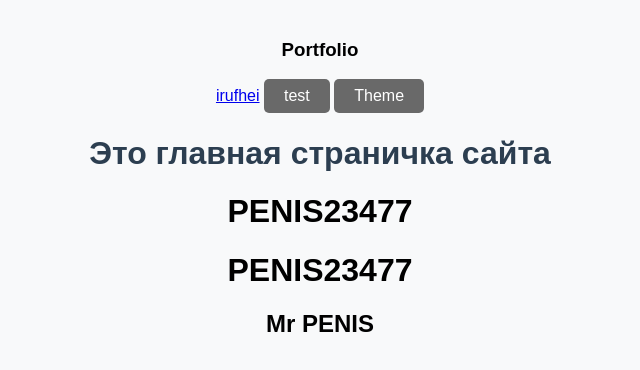
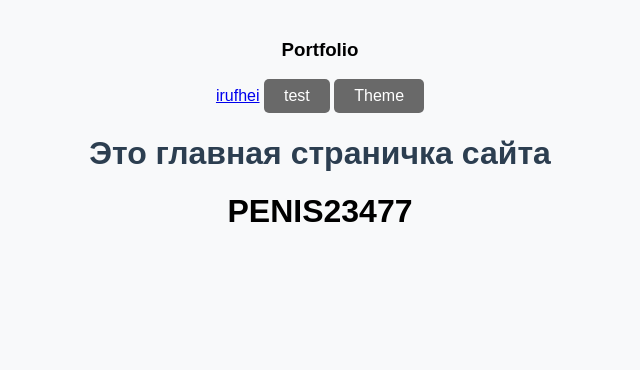
Before and after one commit to Termos47/Termos47.github.io, a plain HTML site: page sitee/index.html in a window 1280 px wide. Shown: the whole page, without its empty margins (320-960 px from the left). Drawn offline with Linux system fonts and the light colour scheme.

Commit message:
Update index.html

```diff
--- a/sitee/index.html
+++ b/sitee/index.html
@@ -23,8 +23,6 @@
         <main>
             <div class="container1">
                 <h1>PENIS23477</h1>
-                <h1>PENIS23477</h1>
-                <h2>Mr PENIS</h2>
             </div>
         </main>
         <script src="script.js"></script>
```
